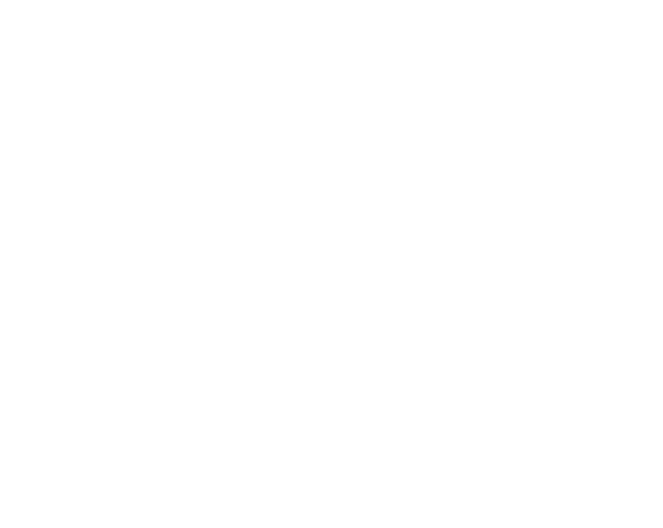
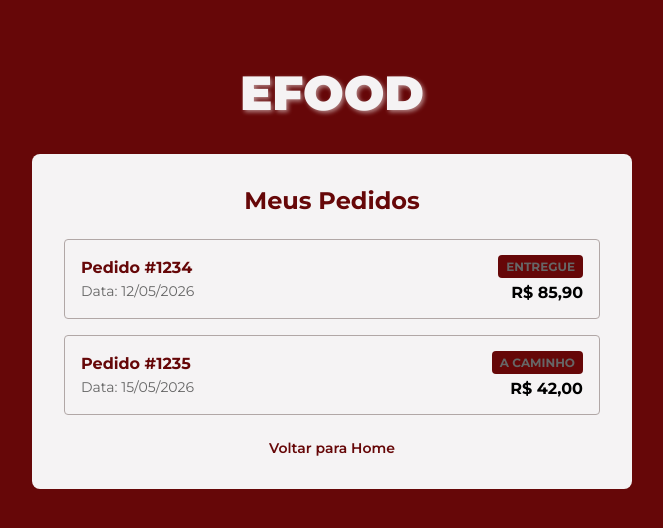
Before and after one commit to RamonSFR/ProjetoJeofton, a React (Vite) app in the folder frontend/: page /Pedidos in a window 1280 px wide. Before the commit this address had no page. Shown: the top 528 px of the page, without its empty margins (308-971 px from the left). Built offline with nearby package versions, Linux system fonts and the light colour scheme.

Commit message:
Pagina de Pedidos

```diff
--- /dev/null
+++ b/frontend/src/pages/Pedidos/index.tsx
@@ -0,0 +1,35 @@
+import * as S from './styles'
+
+const Orders = () => {
+  // Mock de dados para exemplificar a lista
+  const orders = [
+    { id: '#1234', date: '12/05/2026', status: 'Entregue', total: 'R$ 85,90' },
+    { id: '#1235', date: '15/05/2026', status: 'A caminho', total: 'R$ 42,00' },
+  ]
+
+  return (
+    <S.Container>
+      <h1>EFOOD</h1>
+      <S.OrdersContent>
+        <S.Title>Meus Pedidos</S.Title>
+        <S.OrderList>
+          {orders.map((order) => (
+            <S.OrderItem key={order.id}>
+              <div>
+                <strong>Pedido {order.id}</strong>
+                <span>Data: {order.date}</span>
+              </div>
+              <div>
+                <S.StatusTag>{order.status}</S.StatusTag>
+                <p>{order.total}</p>
+              </div>
+            </S.OrderItem>
+          ))}
+        </S.OrderList>
+        <S.BackButton to="/">Voltar para Home</S.BackButton>
+      </S.OrdersContent>
+    </S.Container>
+  )
+}
+
+export default Orders
--- /dev/null
+++ b/frontend/src/pages/Pedidos/styles.ts
@@ -0,0 +1,97 @@
+import styled from 'styled-components'
+import { Link } from 'react-router-dom' // Assumindo que usa react-router
+import { colors as c } from '../../styles/GlobalStyle'
+
+export const Container = styled.div`
+  display: flex;
+  flex-direction: column;
+  align-items: center;
+  justify-content: flex-start;
+  padding-top: 64px;
+  min-height: 100vh;
+  background-color: ${c.red1};
+
+  h1 {
+    font-size: 3rem;
+    color: ${c.white1};
+    margin-bottom: 32px;
+    font-weight: 900;
+    text-shadow: 2px 2px 4px rgba(255, 255, 255, 0.5);
+  }
+`
+
+export const OrdersContent = styled.div`
+  width: 100%;
+  max-width: 600px;
+  padding: 32px;
+  border-radius: 8px;
+  background-color: ${c.white1};
+  display: flex;
+  flex-direction: column;
+`
+
+export const Title = styled.h2`
+  margin-bottom: 24px;
+  color: ${c.red1};
+  font-weight: 700;
+  text-align: center;
+`
+
+export const OrderList = styled.ul`
+  list-style: none;
+  display: flex;
+  flex-direction: column;
+  gap: 16px;
+`
+
+export const OrderItem = styled.li`
+  display: flex;
+  justify-content: space-between;
+  align-items: center;
+  padding: 16px;
+  border: 1px solid ${c.gray1};
+  border-radius: 4px;
+
+  strong {
+    display: block;
+    color: ${c.red1};
+    margin-bottom: 4px;
+  }
+
+  span {
+    font-size: 0.875rem;
+    color: #666;
+  }
+
+  div:last-child {
+    text-align: right;
+
+    p {
+      font-weight: bold;
+      margin-top: 8px;
+    }
+  }
+`
+
+export const StatusTag = styled.span`
+  background-color: ${c.red1};
+  color: ${c.white1};
+  padding: 4px 8px;
+  border-radius: 4px;
+  font-size: 0.75rem !important;
+  text-transform: uppercase;
+  font-weight: bold;
+`
+
+export const BackButton = styled(Link)`
+  margin-top: 24px;
+  text-align: center;
+  text-decoration: none;
+  color: ${c.red1};
+  font-weight: 600;
+  font-size: 0.875rem;
+
+  &:hover {
+    text-decoration: underline;
+  }
+`
--- a/frontend/src/routes.tsx
+++ b/frontend/src/routes.tsx
@@ -2,11 +2,13 @@
 
 import Home from './pages/Home'
 import Login from './pages/Login'
+import Pedidos from './pages/Pedidos'
 
 const AppRoutes = () => (
   <Routes>
     <Route path="/" element={<Home />} />
     <Route path="/login" element={<Login />} />
+    <Route path="/Pedidos" element={<Pedidos />} />
   </Routes>
 )
 
```
